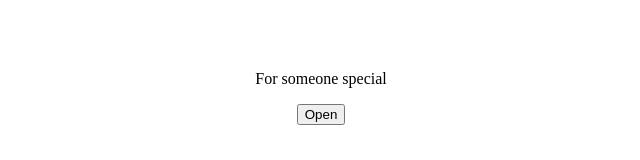
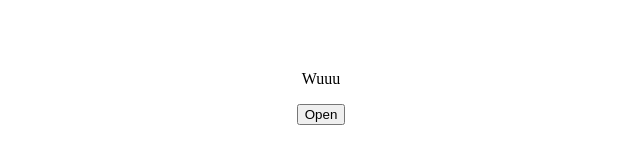
Before and after one commit to Sylencioo/personalized-pixel-art-birthday, a React (Vite) app: page / in a window 1280 px wide. Shown: the part 250-410 px from the top of the page, without its empty margins (319-959 px from the left). Built offline with nearby package versions, Linux system fonts and the light colour scheme.

Commit message:
Minor change - Intro

```diff
--- a/src/components/Intro.jsx
+++ b/src/components/Intro.jsx
@@ -1,7 +1,7 @@
 function Intro({ onStart }) {
   return (
     <div style={{ textAlign: "center", marginTop: "40vh" }}>
-      <p>For someone special</p>
+      <p>Wuuu</p>
       <button onClick={onStart}>Open</button>
     </div>
   );
```
